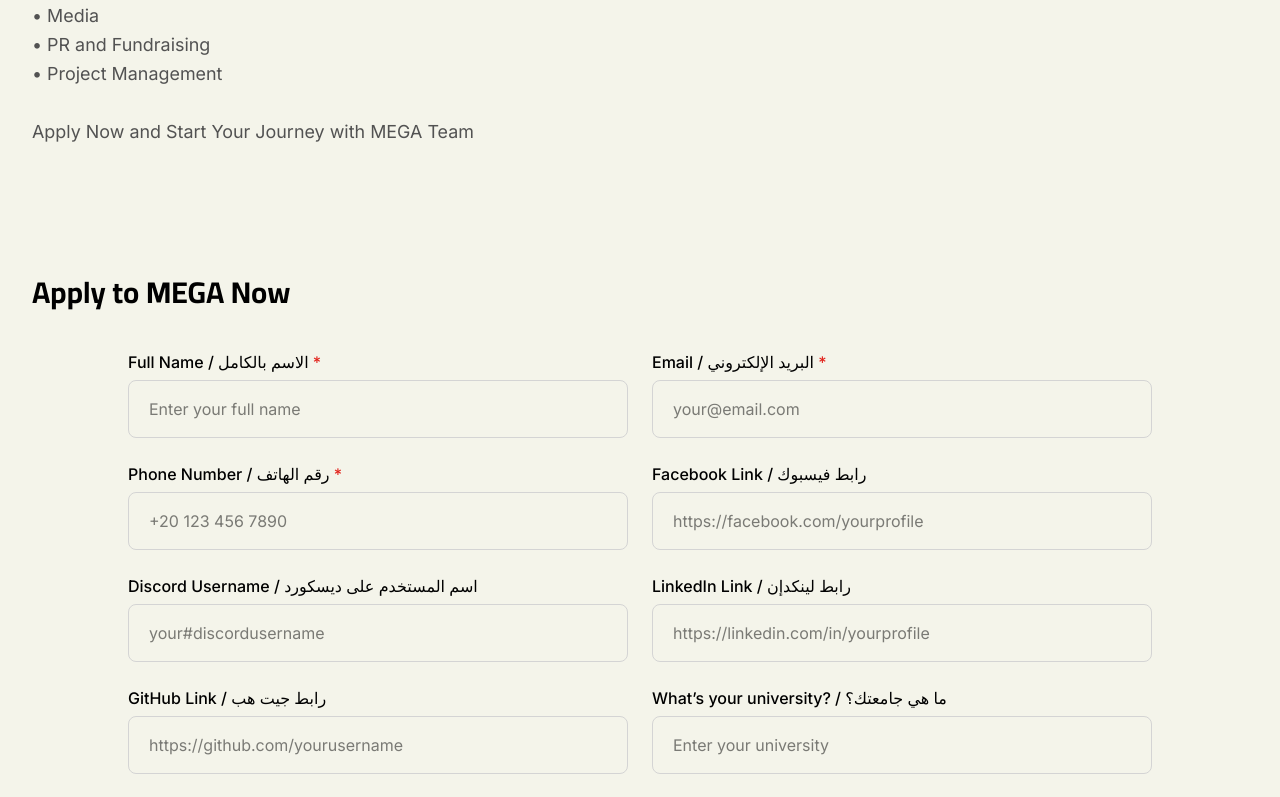
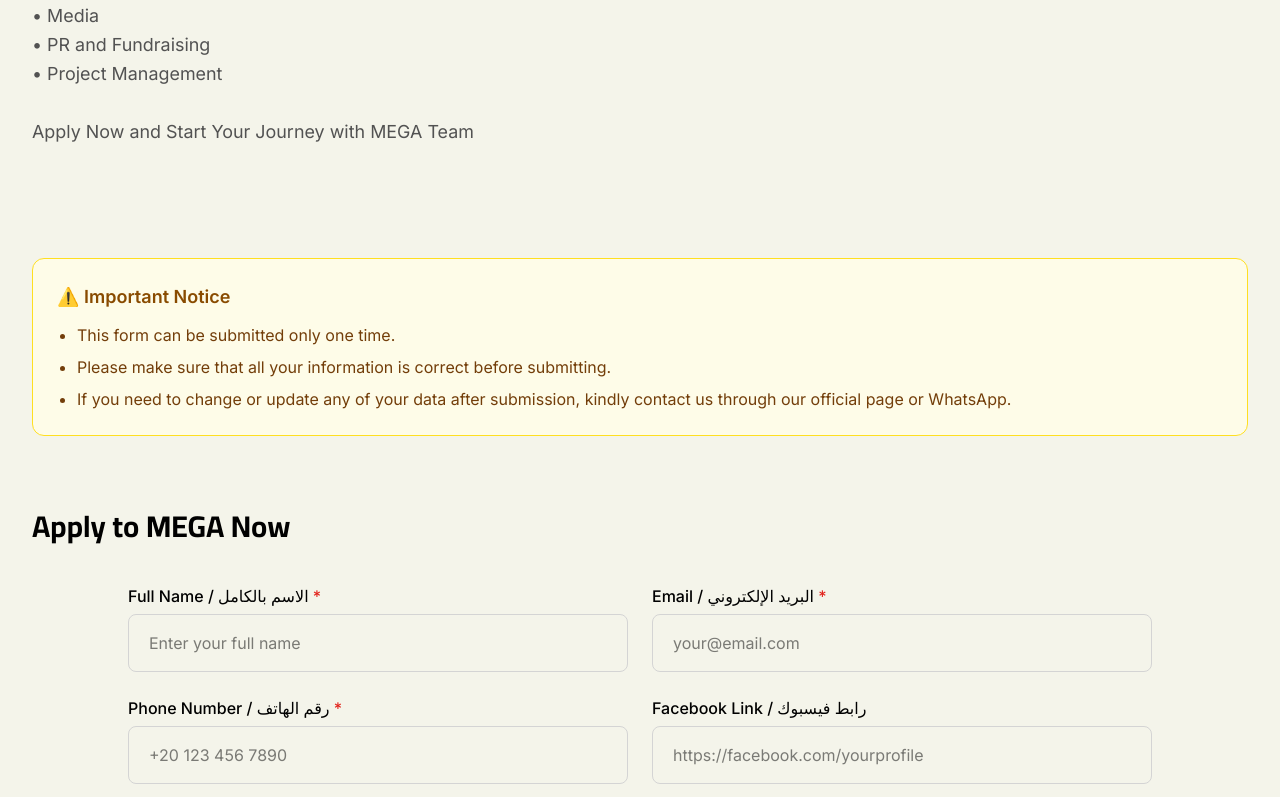
Before and after one commit to Mahmoudramadan21/mega-website-new, a Next.js app: page /register in a window 1280 px wide. Shown: the part 1669-2466 px from the top of the page. Built offline with nearby package versions, Linux system fonts and the light colour scheme; a web font is replaced by a local one.

Commit message:
refactor: improve code formatting and add application notice in RegisterClient

```diff
--- a/src/app/register/RegisterClient.tsx
+++ b/src/app/register/RegisterClient.tsx
@@ -1,19 +1,25 @@
-'use client';
+"use client";
 
-import { useState } from 'react';
+import { useState } from "react";
 
-import { useCountdown } from '@/hooks/useCountdown';
-import { ApplicationClosedMessage, RegistrationCountdown, RegistrationDetails, RegistrationHero, SuccessModal } from '@/components/ui';
-import ApplicationForm from './components/ApplicationForm';
+import { useCountdown } from "@/hooks/useCountdown";
+import {
+  ApplicationClosedMessage,
+  RegistrationCountdown,
+  RegistrationDetails,
+  RegistrationHero,
+  SuccessModal,
+} from "@/components/ui";
+import ApplicationForm from "./components/ApplicationForm";
 
-import Script from 'next/script';
+import Script from "next/script";
 
 // ────────────────────────────────────────────────
 // Application static data (can be moved to data file later)
 // ────────────────────────────────────────────────
 const applicationInfo = {
   title: "MEGA Team Application 2026",
-  deadline: "2026-03-31T23:59:59Z",
+  deadline: "2026-02-06T06:00:00Z",
   description: `MEGA Team
   Empowering Tech Minds Shaping Futures
 
@@ -41,7 +47,8 @@ const applicationInfo = {
   • PR and Fundraising
   • Project Management
 
-  Apply Now and Start Your Journey with MEGA Team`,
+  Apply Now and Start Your Journey with MEGA Team
+  `,
   images: [
     {
       src: "/images/mega-team-application-hero.jpg",
@@ -53,12 +60,21 @@ const applicationInfo = {
   state: "open" as "open" | "closed",
 };
 
+const applicationNotice = {
+  title: "Important Notice",
+  points: [
+    "This form can be submitted only one time.",
+    "Please make sure that all your information is correct before submitting.",
+    "If you need to change or update any of your data after submission, kindly contact us through our official page or WhatsApp.",
+  ],
+};
+
 export default function RegisterClient() {
   const [isSuccessModalOpen, setIsSuccessModalOpen] = useState(false);
 
   const { timeLeft, isExpired } = useCountdown(applicationInfo.deadline);
 
-  const isApplicationClosed = isExpired || applicationInfo.state === 'closed';
+  const isApplicationClosed = isExpired || applicationInfo.state === "closed";
 
   return (
     <>
@@ -117,6 +133,19 @@ export default function RegisterClient() {
               description={applicationInfo.description}
             />
 
+            {/* Important Notice */}
+            <div className="mt-12 mb-10 rounded-xl border border-yellow-300 bg-yellow-50 p-6">
+              <h3 className="text-lg font-semibold text-yellow-800 mb-3">
+                ⚠️ {applicationNotice.title}
+              </h3>
+
+              <ul className="list-disc pl-5 space-y-2 text-yellow-900">
+                {applicationNotice.points.map((point, idx) => (
+                  <li key={idx}>{point}</li>
+                ))}
+              </ul>
+            </div>
+
             {/* Application form – main interactive part */}
             <ApplicationForm onSuccess={() => setIsSuccessModalOpen(true)} />
           </div>
--- a/src/app/register/components/ApplicationForm.tsx
+++ b/src/app/register/components/ApplicationForm.tsx
@@ -46,12 +46,8 @@ function ApplicationForm({ onSuccess }: ApplicationFormProps) {
 
   const form = useForm<ApplicationFormData>({
     resolver: zodResolver(applicationSchema),
-    defaultValues: {
-      track: undefined,
-      technicalCircle: undefined,
-      nonTechnicalCircle: undefined,
-    },
     shouldUnregister: true,
+    shouldFocusError: true,
     mode: "onChange",
   });
 
@@ -113,6 +109,7 @@ function ApplicationForm({ onSuccess }: ApplicationFormProps) {
         Apply to MEGA Now
       </h3>
 
+
       {/* Error message */}
       {submitError && (
         <div
@@ -125,6 +122,7 @@ function ApplicationForm({ onSuccess }: ApplicationFormProps) {
           {submitError}
         </div>
       )}
+
 
       {/* Main form grid */}
       <form
--- a/src/utils/validation/application.schema.ts
+++ b/src/utils/validation/application.schema.ts
@@ -173,23 +173,35 @@ export const applicationSchema = z
     // Core / always required fields
     // ──────────────────────────────────────────────────────────────
     fullName: shortAnswer(3, 120, "Full name"),
-    email: z.string().trim().email({ message: "Please enter a valid email address" }).max(160),
+    email: z
+      .string()
+      .trim()
+      .email({ message: "Please enter a valid email address" })
+      .max(160),
     phoneNumber: z.string().trim().regex(PHONE_REGEX, {
-      message: "Please enter a valid Egyptian mobile number (e.g., 01234567890 or +201234567890)",
+      message:
+        "Please enter a valid Egyptian mobile number (e.g., 01234567890 or +201234567890)",
     }),
     facebookLink: requiredUrlField,
-    discordUsername: z.string().trim().min(1, { message: "This field is required" }).max(64).optional(),
+    discordUsername: z
+      .string()
+      .trim()
+      .min(1, { message: "This field is required" })
+      .max(64)
+      .optional(),
     linkedInLink: requiredUrlField,
     gitHubLink: requiredUrlField,
     university: shortAnswer(2, 120, "University").optional(),
     college: shortAnswer(2, 120, "College").optional(),
-    academicYear: z.enum([
-      "LVL 000 (for Engineering Students)",
-      "First Year",
-      "Second Year",
-      "Third Year",
-      "Fourth Year",
-    ]).optional(),
+    academicYear: z
+      .enum([
+        "LVL 000 (for Engineering Students)",
+        "First Year",
+        "Second Year",
+        "Third Year",
+        "Fourth Year",
+      ])
+      .optional(),
     location: shortAnswer(2, 120, "Location").optional(),
 
     // ──────────────────────────────────────────────────────────────
@@ -202,13 +214,21 @@ export const applicationSchema = z
     proudAchievement: longAnswer(50, 1200, "Proudest achievement"),
     softSkills: longAnswer(50, 1400, "Soft skills & experiences"),
     balanceTime: longAnswer(40, 1000, "How you balance time"),
-    teamMotivation: longAnswer(50, 1200, "What motivates/demotivates you in teams"),
+    teamMotivation: longAnswer(
+      50,
+      1200,
+      "What motivates/demotivates you in teams",
+    ),
     handleFeedback: longAnswer(40, 1000, "How you handle feedback"),
     neededHelp: longAnswer(60, 1200, "Time you needed help"),
     teamChallenge: longAnswer(70, 1400, "Team challenge experience"),
     newSkills: longAnswer(40, 1000, "Skills you want to gain"),
     describeYourself: longAnswer(20, 400, "Describe yourself in three words"),
-    hoursPerWeek: z.string().trim().min(1, { message: "Please enter hours per week" }).regex(/^\d+$/, { message: "Must be a whole number" }),
+    hoursPerWeek: z
+      .string()
+      .trim()
+      .min(1, { message: "Please enter hours per week" })
+      .regex(/^\d+$/, { message: "Must be a whole number" }),
 
     // ──────────────────────────────────────────────────────────────
     // General self-assessment ratings – optional
@@ -223,15 +243,17 @@ export const applicationSchema = z
     // ──────────────────────────────────────────────────────────────
     // Track & Circle selection
     // ──────────────────────────────────────────────────────────────
-    track: z.enum(
-      ["Technical Only", "Non-Technical Only", "Both"],
-      { message: "Please select a track" }
-    ),
+    track: z.enum(["Technical Only", "Non-Technical Only", "Both"]).optional(),
 
     technicalCircle: z
       .enum([
-        "UIUX", "Frontend", "Backend", "Flutter", "Data Science",
-        "CS - Computer Science", "Business Analysis",
+        "UIUX",
+        "Frontend",
+        "Backend",
+        "Flutter",
+        "Data Science",
+        "CS - Computer Science",
+        "Business Analysis",
       ])
       .optional(),
 
@@ -415,15 +437,16 @@ export const applicationSchema = z
     const validateCircle = (
       circle: string | undefined,
       requiredFieldsMap: Record<string, string[]>,
-      minLengths: Record<string, number>
+      minLengths: Record<string, number>,
     ) => {
+      if (!data.track) return;
       if (!circle) return;
       const requiredFields = requiredFieldsMap[circle];
       if (!requiredFields) return;
 
       requiredFields.forEach((field) => {
         const rawValue = data[field as keyof typeof data];
-        const value = typeof rawValue === 'string' ? rawValue.trim() : '';
+        const value = typeof rawValue === "string" ? rawValue.trim() : "";
 
         // Check if field is empty (required validation)
         if (!value) {
@@ -458,7 +481,11 @@ export const applicationSchema = z
     // ──────────────────────────────────────────────────────────────
 
     // For "Technical Only" track, technical circle must be selected
-    if (data.track === "Technical Only" && !data.technicalCircle) {
+    if (
+      data.track &&
+      data.track === "Technical Only" &&
+      !data.technicalCircle
+    ) {
       ctx.addIssue({
         code: z.ZodIssueCode.custom,
         message: "Please select a technical circle for the Technical track",
@@ -467,16 +494,21 @@ export const applicationSchema = z
     }
 
     // For "Non-Technical Only" track, non-technical circle must be selected
-    if (data.track === "Non-Technical Only" && !data.nonTechnicalCircle) {
+    if (
+      data.track &&
+      data.track === "Non-Technical Only" &&
+      !data.nonTechnicalCircle
+    ) {
       ctx.addIssue({
         code: z.ZodIssueCode.custom,
-        message: "Please select a non-technical circle for the Non-Technical track",
+        message:
+          "Please select a non-technical circle for the Non-Technical track",
         path: ["nonTechnicalCircle"],
       });
     }
 
     // For "Both" track, both circles must be selected
-    if (data.track === "Both") {
+    if (data.track && data.track === "Both") {
       if (!data.technicalCircle) {
         ctx.addIssue({
           code: z.ZodIssueCode.custom,
@@ -487,7 +519,8 @@ export const applicationSchema = z
       if (!data.nonTechnicalCircle) {
         ctx.addIssue({
           code: z.ZodIssueCode.custom,
-          message: "Please select a non-technical circle when choosing Both tracks",
+          message:
+            "Please select a non-technical circle when choosing Both tracks",
           path: ["nonTechnicalCircle"],
         });
       }
@@ -548,7 +581,11 @@ export const applicationSchema = z
       baDiagrams: 40,
     };
 
-    validateCircle(data.technicalCircle, requiredTechnicalFields, technicalMinLengths);
+    validateCircle(
+      data.technicalCircle,
+      requiredTechnicalFields,
+      technicalMinLengths,
+    );
 
     // ──────────────────────────────────────────────────────────────
     // Non-technical circle field validation
@@ -636,7 +673,11 @@ export const applicationSchema = z
       mediaMgCuriousSide: 40,
     };
 
-    validateCircle(data.nonTechnicalCircle, requiredNonTechnicalFields, nonTechnicalMinLengths);
+    validateCircle(
+      data.nonTechnicalCircle,
+      requiredNonTechnicalFields,
+      nonTechnicalMinLengths,
+    );
   });
 
 // ──────────────────────────────────────────────────────────────────────────
```
